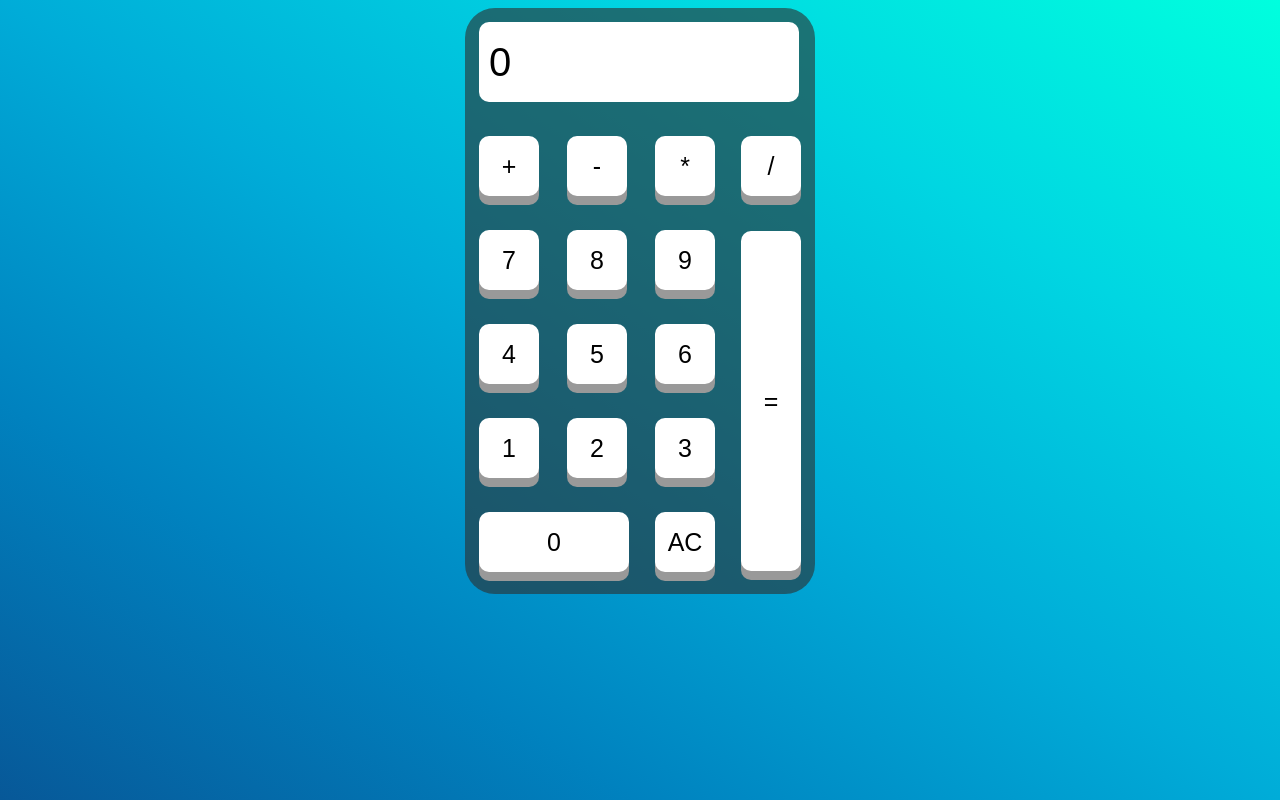
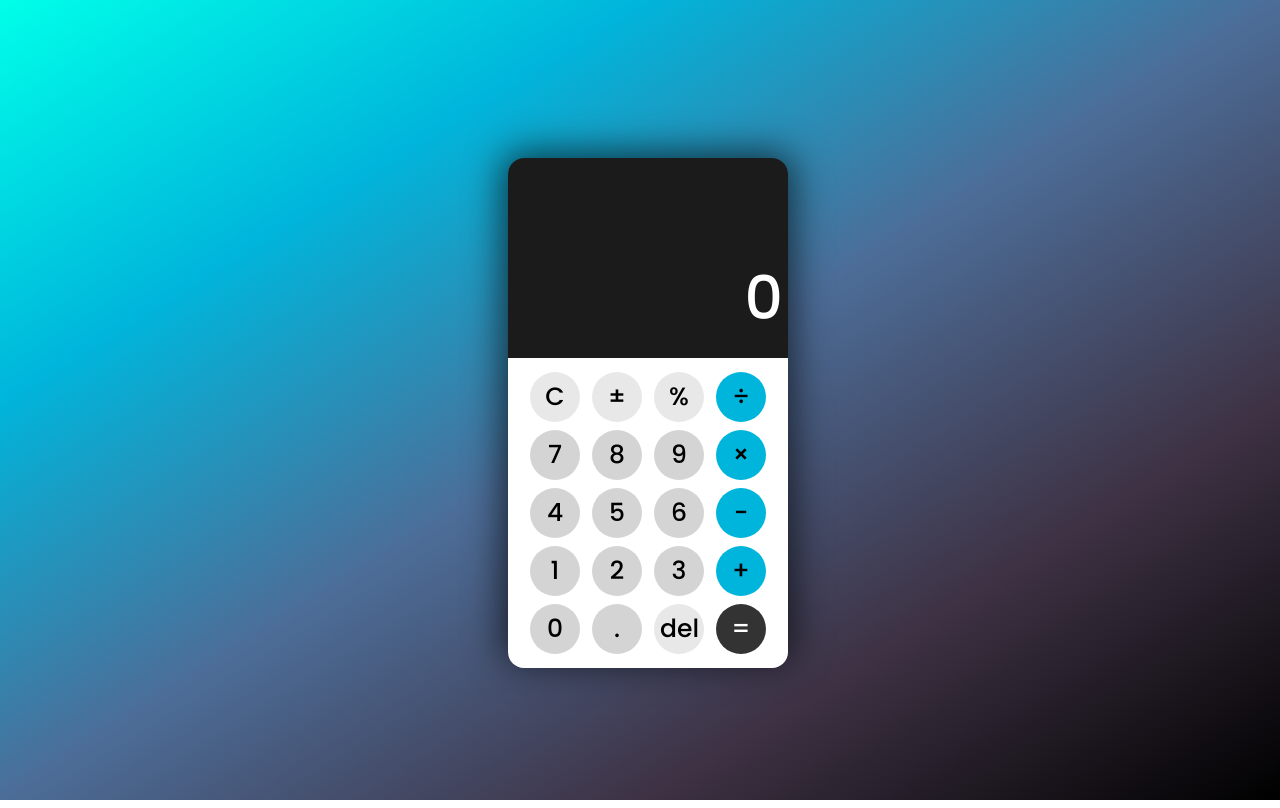
Before and after one commit to mefjak000/Basic-calculator, a plain HTML site: page index.html in a window 1280 px wide. Drawn offline with Linux system fonts and the light colour scheme.

Commit message:
Add files via upload

```diff
--- a/index.html
+++ b/index.html
@@ -4,83 +4,54 @@
     <meta charset="UTF-8">
     <link rel="shourtcut icon" href="icon/icons8-calculator-32.ico">
     <link rel="stylesheet" href="style.css" type="text/css">
-    <link href="https://fonts.googleapis.com/css2?family=Sora:wght@100&display=swap" rel="stylesheet">
     <title>Calculator</title>
 </head>
 <body>
-<div id="container">
-    <div id="form-container">
-        <form id="myForm">
-            <table align="center">
-                <tr>
-                    <td colspan=4>
-                        <input type="text" class="calc-area" id="compArea" value="0" disabled>
-                    </td>
-                </tr>
-                <tr>
-                    <td>
-                        <input type="button" class="op-num-btn" id="btnC" value="+">
-                    </td>
-                    <td>
-                        <input type="button" class="op-num-btn" id="btnMod" value="-">
-                    </td>
-                    <td>
-                        <input type="button" class="op-num-btn" id="btnPow" value="*">
-                    </td>
-                    <td>
-                        <input type="button" class="op-num-btn" id="btnDivi" value="/">
-                    </td>
-                </tr>
-                <tr>
-                    <td>
-                        <input type="button" class="op-num-btn" id="num7" value="7">
-                    </td>
-                    <td>
-                        <input type="button" class="op-num-btn" id="num8" value="8">
-                    </td>
-                    <td>
-                        <input type="button" class="op-num-btn" id="num9" value="9">
-                    </td>
-                    <td rowspan=4>
-                        <input type="button" class="result-btn" id="result" value="=">
-                    </td>
+    <div class="calculator">
+        <div class="calculator-container">
+            <div class="output-container">
+                <div class="history-output">
+                    <div class="value history-output-value"></div>
+                </div>
+                <div class="result-output">
+                    <div class="value result-output-value">0</div>
+                </div>
+            </div>
+            <div class="keyboard-container">
+                <div class="row-boxes row-1">
+                    <button class="cancel-btn">C</button>
+                    <button class="negation-btn">±</button>
+                    <button class="modulo-btn operator-btn">%</button>
+                    <button class="operator-btn">÷</button>
+                </div>
+                <div class="row-boxes row-2">
+                    <button class="number-btn">7</button>
+                    <button class="number-btn">8</button>
+                    <button class="number-btn">9</button>
+                    <button class="operator-btn">×</button>
+                </div>
+                <div class="row-boxes row-3">
+                    <button class="number-btn">4</button>
+                    <button class="number-btn">5</button>
+                    <button class="number-btn">6</button>
+                    <button class="operator-btn">-</button>
+                </div>
+                <div class="row-boxes row-4">
+                    <button class="number-btn">1</button>
+                    <button class="number-btn">2</button>
+                    <button class="number-btn">3</button>
+                    <button class="operator-btn">+</button>
+                </div>
+                <div class="row-boxes row-5">
+                    <button class="number-btn">0</button>
+                    <button class="number-btn">.</button>
+                    <button class="del-btn">del</button>
+                    <button class="equal-btn">=</button>
+                </div>
+            </div>
+        </div>
+    </div>
 
-                </tr>
-                <tr>
-                    <td>
-                        <input type="button" class="op-num-btn" id="num6" value="4">
-                    </td>
-                    <td>
-                        <input type="button" class="op-num-btn" id="num5" value="5">
-                    </td>
-                    <td>
-                        <input type="button" class="op-num-btn" id="num4" value="6">
-                    </td>
-                </tr>
-                <tr>
-                    <td>
-                        <input type="button" class="op-num-btn" id="num1" value="1">
-                    </td>
-                    <td>
-                        <input type="button" class="op-num-btn" id="num2" value="2">
-                    </td>
-                    <td>
-                        <input type="button" class="op-num-btn" id="num3" value="3">
-                    </td>
-                </tr>
-                <tr>
-                    <td colspan="2">
-                        <input type="button" class="op-num-btn" id="num0" value="0">
-                    </td>
-                    <!-- <td>
-                        <input type="button" class="op-num-btn" id="dot" value=".">
-                    </td> -->
-                    <td>
-                        <input type="button" class="all-clear-btn" id="numAC" value="AC">
-                    </td>
-                </tr>
-            </table>
-        </form>
-    <script type="text/javascript" src="script.js"></script>
+<script type="text/javascript" src="script.js"></script>
 </body>
 </html>
--- a/style.css
+++ b/style.css
@@ -1,78 +1,135 @@
-@import url('https://fonts.googleapis.com/css2?family=Roboto:wght@500&display=swap');
+@import url('https://fonts.googleapis.com/css2?family=Poppins:wght@500&display=swap');
 
-html{
-    font-family: 'Roboto', sans-serif;
-    background-image: linear-gradient(to left bottom, #00ffde, #00d6e2, #00acd8, #0082bf, #075898);
+html {
+    font-family: 'Poppins', sans-serif;
+    background-image: linear-gradient(to left top, #000000, #3e3244, #4c6d98, #00b5db, #00ffe9);
     background-position: center;
     background-repeat: no-repeat;
     background-size: cover;
     height: 100%;
 }
 
-table {
-    background-color: rgba(46, 46, 46, 0.6)
+body{
+    overflow: hidden;
+    position: absolute;
+    width: 100%;
+    height: 100%;
+    display: flex;
+    justify-content: center;
+    align-items: center;
+  }
+
+.calculator-container {
+    width: 280px;
+    height: 500px;
+    border-radius: 1rem;
+    box-shadow: 0px 0px 36px 6px rgba(0,0,0,0.64);
 }
 
-table, th, td {
-    border-radius: 30px;
+.output-container {
+    background-color: rgb(27, 27, 27);
+    width: 280px;
+    height: 200px;
+    border-radius: 1rem 1rem 0rem 0rem;
 }
 
-th, td {
-    padding: 10px;
-    height: 40px;
-    width: 40px;
+.history-output {
+    color: rgb(126, 126, 126);
+    font-size: 30px;
+    height: 80px;
+    width: 280px;
 }
 
-input, #result {
-    background-color: #fff;
-    padding: 10px;
-    width: 60px;
-    height: 340px;
-    font-size: 25px;
-    text-align: center;
+.result-output {
+    color: rgb(255, 255, 255);
+    font-size: 60px;
+    height: 120px;
+    width: 280px;
 }
 
-input, .all-clear-btn {
-    width: 60px;
-    font-size: 25px;
-    text-align: center;
+.value {
+    padding: 15px 5px;
+    text-align: right;
+    overflow: hidden;
 }
 
-input {
-    background-color: #fff;
-    border: none;
-    text-decoration: none;
-    outline: none;
-    border-radius: 10px;
-    padding: 10px;
-    width: 60px;
-    height: 60px;
-    font-size: 25px;
-    text-align: center;
-    cursor: pointer;
-    box-shadow: 0 9px #999;
-    margin: 2px 2px 10px 2px;
+.keyboard-container {
+    background-color: rgb(255, 255, 255);
+    width: 280px;
+    height: 300px;
+    border-radius: 0rem 0rem 1rem 1rem;
+    padding-top: 10px;
 }
 
-input:active {
-  background-color: #959595;
-  box-shadow: 0 5px #666;
-  transform: translateY(4px);
+.row-boxes {
+    display: flex;
+    justify-content: center;
+    align-items: center;
 }
 
-input:disabled, .calc-area {
-    font-size: 40px;
-    width: 300px;
-    padding: 10px;
-    color: #000;
-    text-align: left;
-    cursor: default;
-    box-shadow: 0;
-    background-color: #fff;
-    box-shadow: none;
-    transform: translateY(0px);
+button {
+    width: 50px;
+    height: 50px;
+    margin: 4px 6px;
+    border-radius: 9rem;
+    border: 0px solid black;
+    color: rgb(0, 0, 0);
+    font-family: 'Poppins', sans-serif;
+    font-size: 25px;
 }
 
-#num0{
-    width: 150px;
+button:hover {
+    cursor: pointer;
 }
+
+button:active {
+    outline: none;
+}
+
+button:focus {
+    outline: none;
+}
+
+.number-btn {
+    background-color: rgb(212, 212, 212);
+}
+
+.number-btn:active {
+    background-color: rgb(182, 182, 182);
+}
+
+.operator-btn {
+    background-color: rgb(0, 181, 219);
+}
+
+.operator-btn:active {
+    background-color: rgb(2, 156, 187);
+}
+
+.equal-btn {
+    background-color: rgb(51, 51, 51);
+    color: rgb(255, 255, 255);
+}
+
+.equal-btn:active {
+    background-color: rgb(36, 36, 36);
+    color: rgb(255, 255, 255);
+}
+
+.equal-btn {
+    background-color: rgb(51, 51, 51);
+    color: rgb(255, 255, 255);
+}
+
+.equal-btn:active {
+    background-color: rgb(36, 36, 36);
+    color: rgb(255, 255, 255);
+}
+
+.del-btn, .modulo-btn, .negation-btn, .cancel-btn {
+    background-color: rgb(233, 232, 232);
+}
+
+.del-btn:active, .modulo-btn:active, .negation-btn:active, .cancel-btn:active {
+    background-color: rgb(197, 197, 197);
+}
```
Also changed, not shown: script.js (+149 -50 lines).
